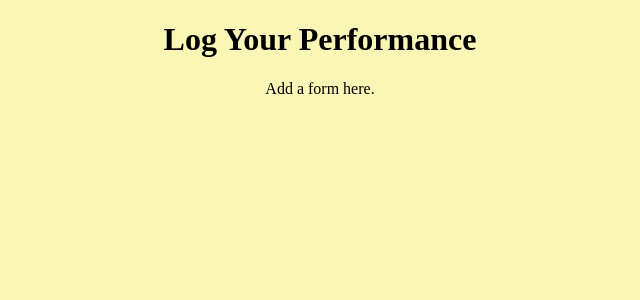
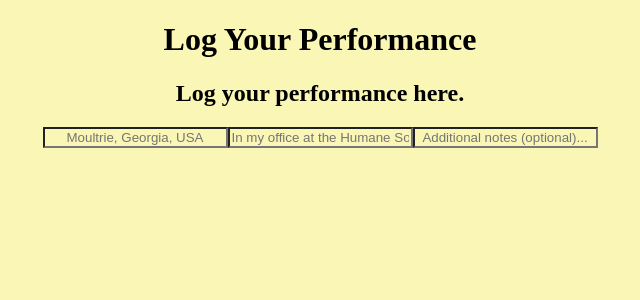
Before and after one commit to basementlivin/Music-for-Keyboard-and-Mouse-v2.0, a React (Create React App) app: page /performancelog in a window 1280 px wide. Shown: the top 300 px of the page, without its empty margins (320-960 px from the left). Built offline with nearby package versions, Linux system fonts and the light colour scheme; no server answers.

Commit message:
Begin Performance Log CREATE form

```diff
--- a/src/pages/LogPerformance.js
+++ b/src/pages/LogPerformance.js
@@ -1,10 +1,76 @@
 import React from "react"
+import { useState } from "react"
+
+
+const ARCHIVE_URL = process.env.REACT_APP_BASE_URL + "archive";
+console.log(ARCHIVE_URL) // HEY MAN, LOOKS GOOD.
 
 export default function LogPerformance () {
+    const [newLog, setNewLog] = useState({
+        location: "",
+        environment: "",
+        notes: "",
+    })
+
+    const handleChange = (e) => {
+        setNewLog({ ...newLog, [e.target.name] : e.target.value })
+    };
+
+    const createLog = async (performanceData) => {
+        try {
+            const newPerformanceLog = await fetch(ARCHIVE_URL, {
+                method: "post",
+                headers: { "Content-Type": "application/json" },
+                body: JSON.stringify(performanceData),
+            });
+        } catch (err) {
+
+        }
+    };
+
+    const handleSubmit = async (e) => {
+        e.preventDefault();
+        const newPerformanceLog = await createLog();
+        setNewLog({
+            location: "",
+            environment: "",
+            notes: "",
+        })
+    }
+
+
     return (
         <div>
             <h1>Log Your Performance</h1>
-            <p>Add a form here.</p>
+            <section>
+                <h2>Log your performance here.</h2>
+                <form onSubmit={handleSubmit}>
+                    <input
+                        type="text"
+                        value={newLog.location}
+                        maxLength="80"
+                        name="location"
+                        placeholder="Moultrie, Georgia, USA"
+                        onChange={handleChange}
+                    />
+                    <input
+                        type="text"
+                        value={newLog.environment}
+                        maxLength="50"
+                        name="environment"
+                        placeholder="In my office at the Humane Society"
+                        onChange={handleChange}
+                        />
+                    <input
+                        type="text"
+                        value={newLog.notes}
+                        maxLength="400"
+                        name="notes"
+                        placeholder="Additional notes (optional)..."
+                        onChange={handleChange}
+                    />
+                </form>
+            </section>
         </div>
     )
 }
```
